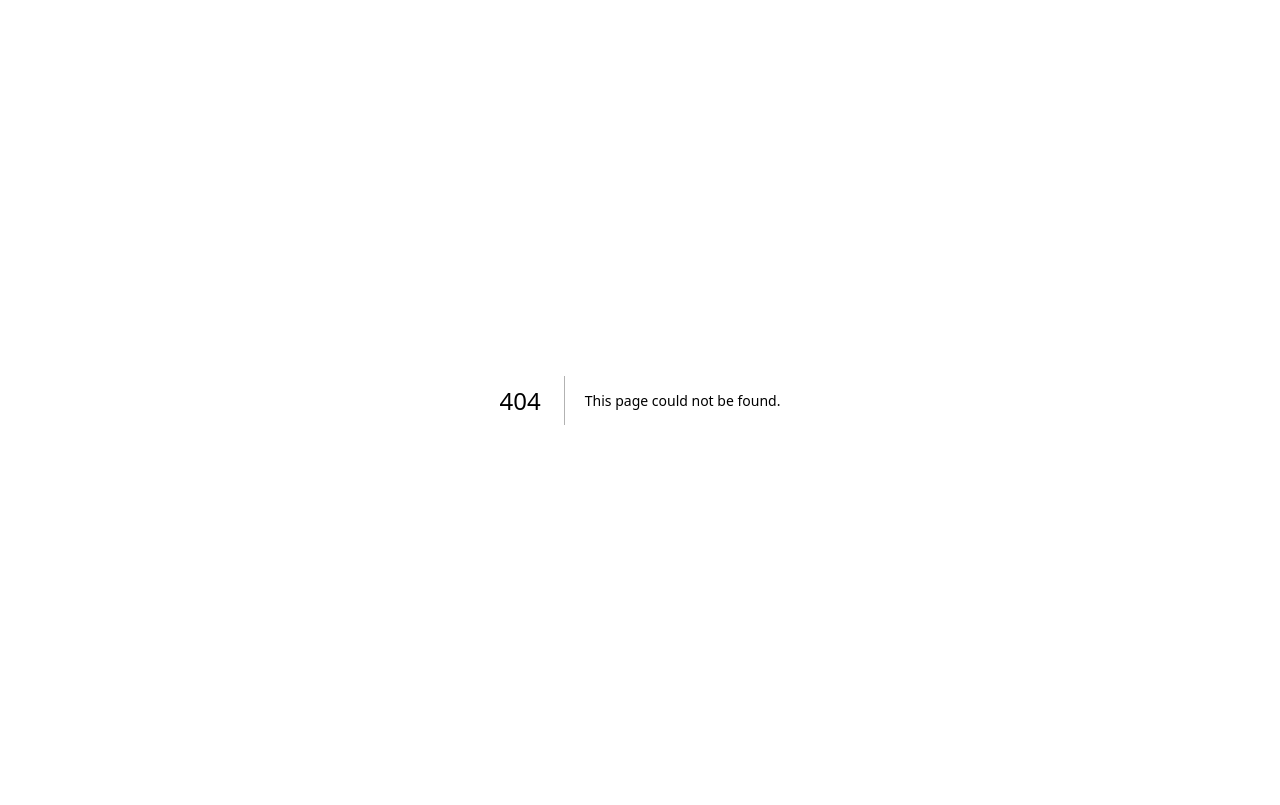
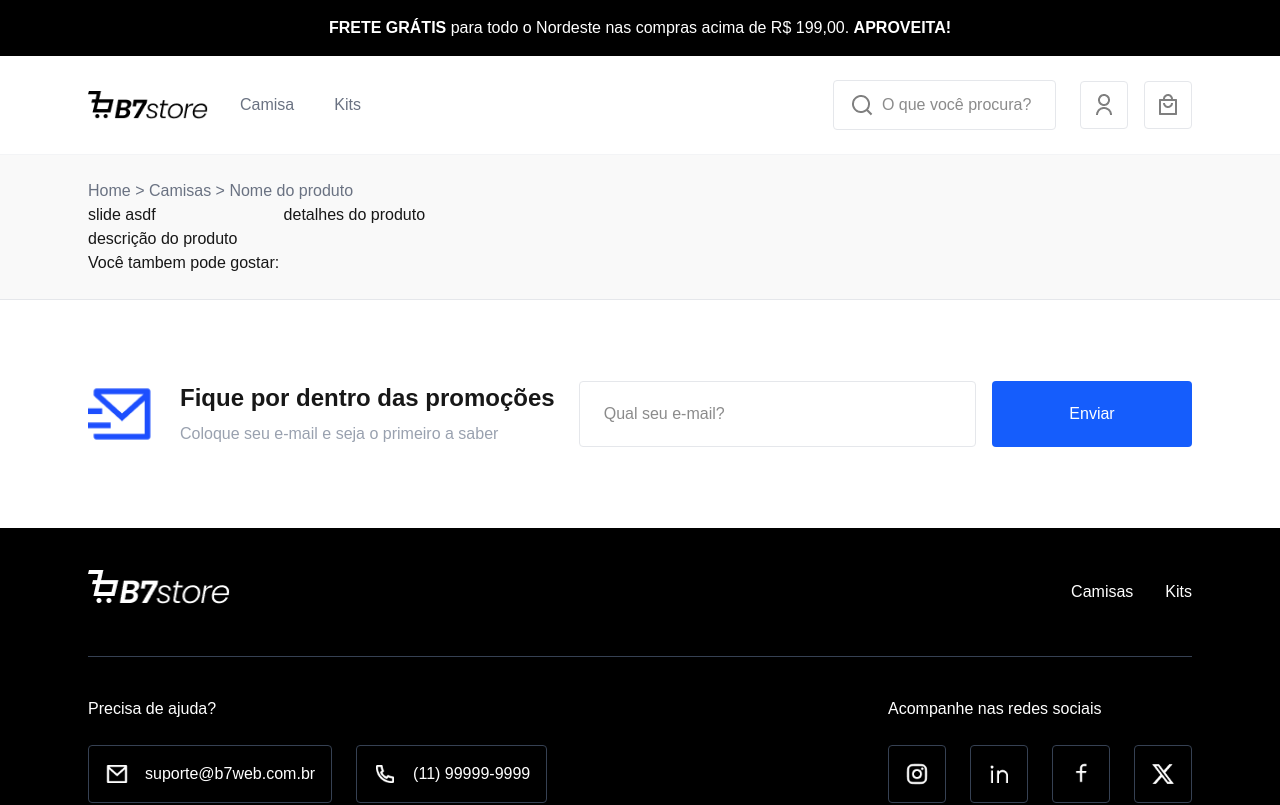
Before and after one commit to 2011Alexandrealvarenga/b7store, a Next.js app: page /product/1 in a window 1280 px wide. Before the commit this address had no page. Shown: the top 805 px of the page. Built offline with nearby package versions, Linux system fonts and the light colour scheme.

Commit message:
structure to product section

```diff
--- /dev/null
+++ b/src/app/(site)/product/[id]/page.tsx
@@ -0,0 +1,30 @@
+import { ImageSlider } from "components/product/image-slider";
+import { ProductDescription } from "components/product/product-description";
+import { ProductDetails } from "components/product/product-details";
+import { data } from "data";
+import Link from "next/link";
+
+type Props = {
+  params: Promise<{id: string}>
+}
+
+export default async function Page ({params}:Props){
+  const {id} = await params;
+
+  return(
+    <div>
+      <div className="text-gray-500">
+        <Link href={"/"}>Home </Link>&gt; <Link href={"/"}>Camisas </Link>&gt; Nome do produto
+      </div>
+      <div className="flex flex-col md:flex-row gap-6 md:gap-32">
+        <ImageSlider images={data.product.images}/>
+        <ProductDetails product={data.product}/>
+      </div>
+      <ProductDescription text={data.product.description} />
+
+      <div className="">
+        <h3>Você tambem pode gostar:</h3>
+      </div>
+    </div>
+  )
+}
--- /dev/null
+++ b/src/components/product/image-slider.tsx
@@ -0,0 +1,12 @@
+'use client'
+
+type Props = {
+  images: string[]
+}
+export const ImageSlider = ({images}:Props) =>{
+  return(
+    <div>
+      slide asdf
+    </div>
+  )
+}
--- /dev/null
+++ b/src/components/product/product-description.tsx
@@ -0,0 +1,12 @@
+'use client'
+
+type Props = {
+  text: string;
+}
+export const ProductDescription = ({text}:Props) =>{
+  return(
+    <div>
+      descrição do produto
+    </div>
+  )
+}
--- /dev/null
+++ b/src/components/product/product-details.tsx
@@ -0,0 +1,15 @@
+'use client'
+
+import { ProductComplete } from "types/product"
+
+type Props = {
+  product: ProductComplete;
+}
+export const ProductDetails = ({product}:Props) => {
+  return(
+    <div>
+      detalhes do produto
+
+    </div>
+  )
+}
--- a/src/data.ts
+++ b/src/data.ts
@@ -13,5 +13,18 @@ export const data ={
     {id: 3,label:'Camisa Node', price: 20.90, image:'/assets/products/camiseta-node.png', liked: false},
     {id: 4,label:'Camisa React', price: 10.90, image:'/assets/products/camiseta-react-azul.png', liked: false},
 
+  ],
+    product: [
+    {
+      id: 1,
+      label:'Camisa PHP',
+      images:[
+        '/assets/products/camiseta-php.png',
+        '/assets/products/camiseta-laravel-branca.png'
+      ],
+      price: 40.90,
+      liked: false,
+      description: 'Descrição do produto',
+    }
   ]
 }
```
Also changed, not shown: src/types/product.ts (+9 -0 lines).
